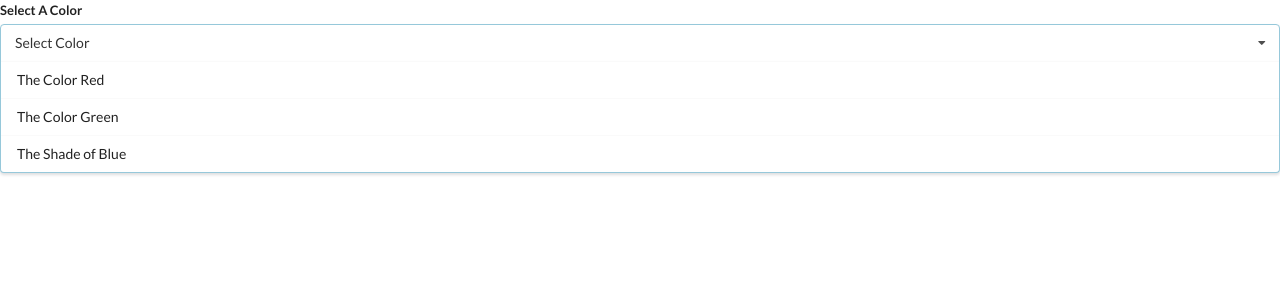
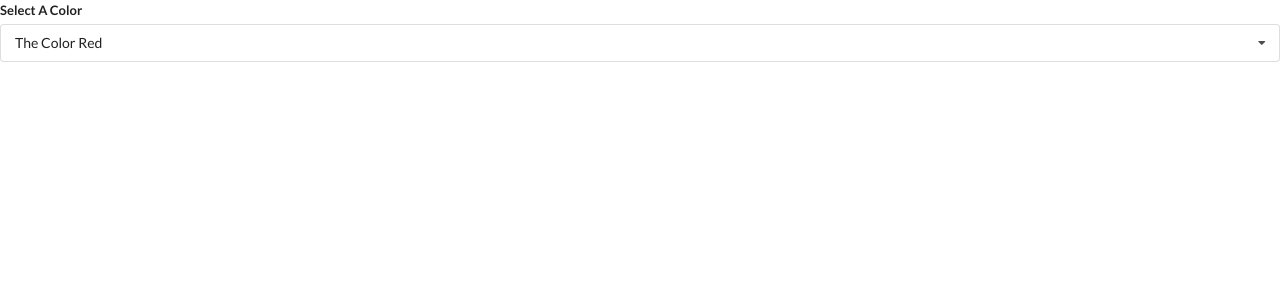
Before and after one commit to anmolsinghdev/Widgets, a React (Create React App) app: page / in a window 1280 px wide. Shown: the top 300 px of the page. Built offline with nearby package versions, Linux system fonts and the light colour scheme.

Commit message:
adding opeingFunction

```diff
--- a/src/components/App.js
+++ b/src/components/App.js
@@ -1,4 +1,4 @@
-import React from 'react';
+import React, { useState } from 'react';
 // import Accordion from './Accordion';
 // import Search from './Search';
 import Dropdown from './Dropdown';
@@ -33,11 +33,16 @@
 ];
 
 const App = () => {
+  const [selected, setSelected] = useState(options[0]);
   return (
     <div>
       {/* <Accordion items={items} /> */}
       {/* <Search /> */}
-      <Dropdown options={options} />
+      <Dropdown
+        selected={selected}
+        onSelectedChange={setSelected}
+        options={options}
+      />
     </div>
   );
 };
--- a/src/components/Dropdown.js
+++ b/src/components/Dropdown.js
@@ -1,9 +1,20 @@
-import React from 'react';
+import React, { useState } from 'react';
 
-const Dropdown = ({ options }) => {
+const Dropdown = ({ options, selected, onSelectedChange }) => {
+  const [open, setOpen] = useState(false);
+
   const renderedOptions = options.map((option) => {
+    if (option.value === selected.value) {
+      return null;
+    }
     return (
-      <div className="item" key={option.value}>
+      <div
+        className="item"
+        onClick={() => {
+          onSelectedChange(option);
+        }}
+        key={option.value}
+      >
         {option.label}
       </div>
     );
@@ -13,10 +24,17 @@
     <div className="ui form">
       <div className="field">
         <label className="label">Select A Color</label>
-        <div className="ui selection dropdown visible active">
+        <div
+          onClick={() => {
+            setOpen(!open);
+          }}
+          className={`ui selection dropdown ${open ? 'visible active' : ''}`}
+        >
           <i className=" dropdown icon"></i>
-          <div className="text">Select Color</div>
-          <div className="menu visible transition">{renderedOptions}</div>
+          <div className="text">{selected.label}</div>
+          <div className={`menu ${open ? 'visible transition' : ''}`}>
+            {renderedOptions}
+          </div>
         </div>
       </div>
     </div>
```
